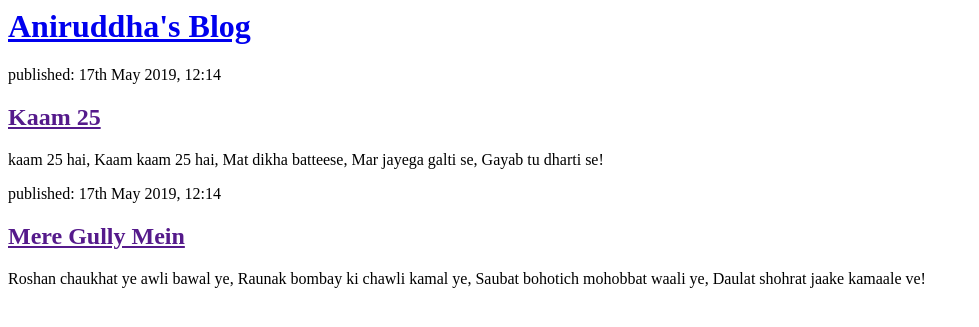
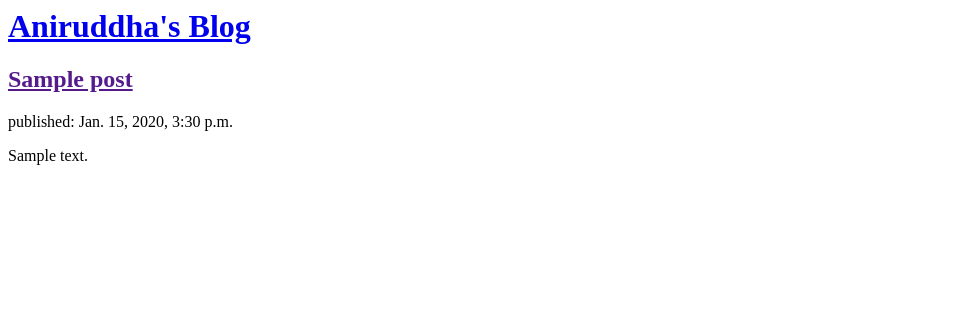
Before and after one commit to fightorgan/my-first-blog, a Django app: template blog/templates/blog/post_list.html in a window 1280 px wide. Shown: the top 327 px of the page, without its empty margins (0-979 px from the left). Run offline with Django 3.2, Linux system fonts and the light colour scheme; the template is opened without the code that fills it: values that come from a table or form of the project are taken from there, others are empty; tables that the repository leaves empty hold one stand-in row (values such as "Sample post").

Commit message:
Modified templates to display posts from DB

```diff
--- a/blog/templates/blog/post_list.html
+++ b/blog/templates/blog/post_list.html
@@ -7,22 +7,10 @@
             <h1><a href="/">Aniruddha's Blog</a></h1>
         </div>
 
-        <div>
-            <p>published: 17th May 2019, 12:14</p>
-            <h2><a href="">Kaam 25</a></h2>
-            <p>kaam 25 hai, Kaam kaam 25 hai,
-			Mat dikha batteese,
-			Mar jayega galti se,
-			Gayab tu dharti se!</p>
-        </div>
-
-        <div>
-            <p>published: 17th May 2019, 12:14</p>
-            <h2><a href="">Mere Gully Mein</a></h2>
-            <p>Roshan chaukhat ye awli bawal ye,
-			Raunak bombay ki chawli kamal ye,
-			Saubat bohotich mohobbat waali ye,
-			Daulat shohrat jaake kamaale ve!</p>
-        </div>
-    </body>
-</html>
+        {% for post in posts %}
+           <div>
+              <h2><a href="">{{ post.title }}</a></h2>
+			  <p>published: {{ post.published_date }}</p>
+              <p>{{ post.text|linebreaksbr }}</p>
+            </div>
+        {% endfor %}
--- a/blog/views.py
+++ b/blog/views.py
@@ -1,4 +1,7 @@
 from django.shortcuts import render
+from django.utils import timezone
+from .models import Post
 
 def post_list(request):
-    return render(request, 'blog/post_list.html', {})
+    posts=Post.objects.filter(published_date__lte=timezone.now()).order_by('published_date')
+    return render(request, 'blog/post_list.html', {'posts':posts})
```
